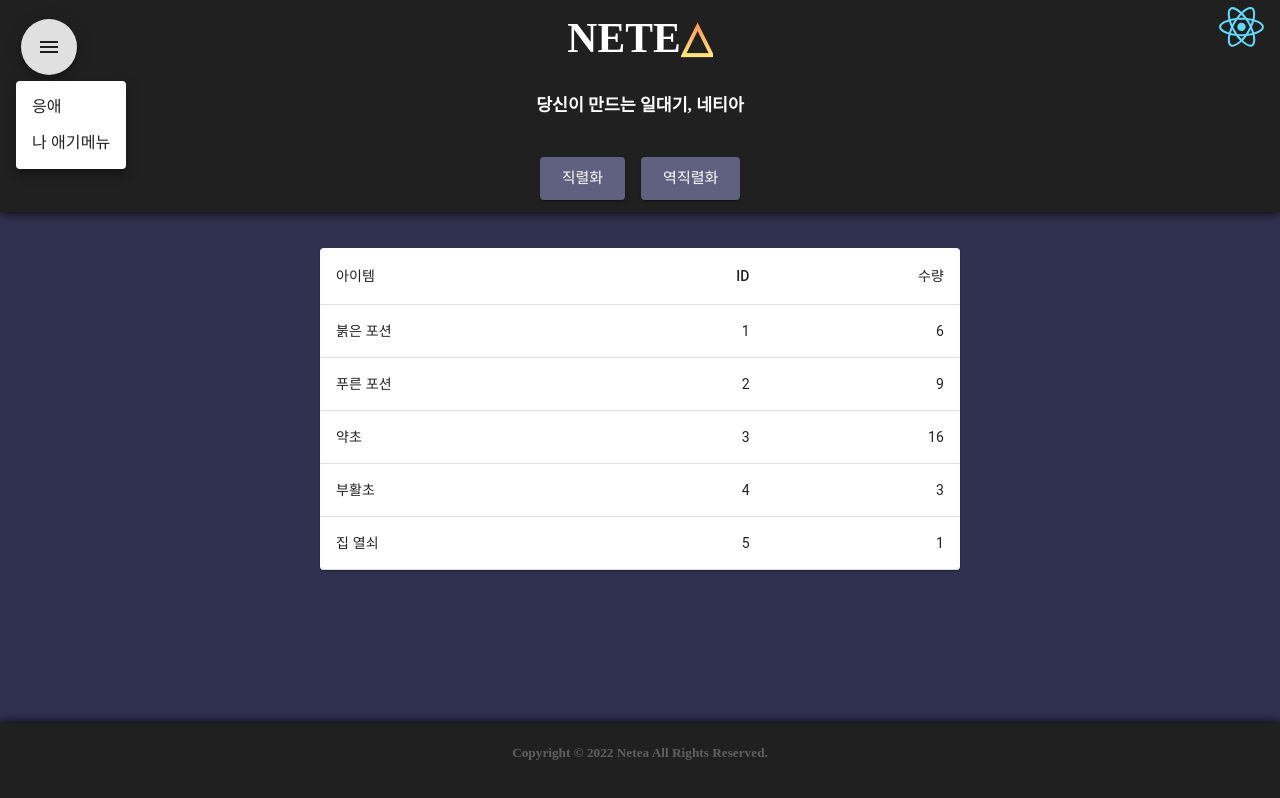
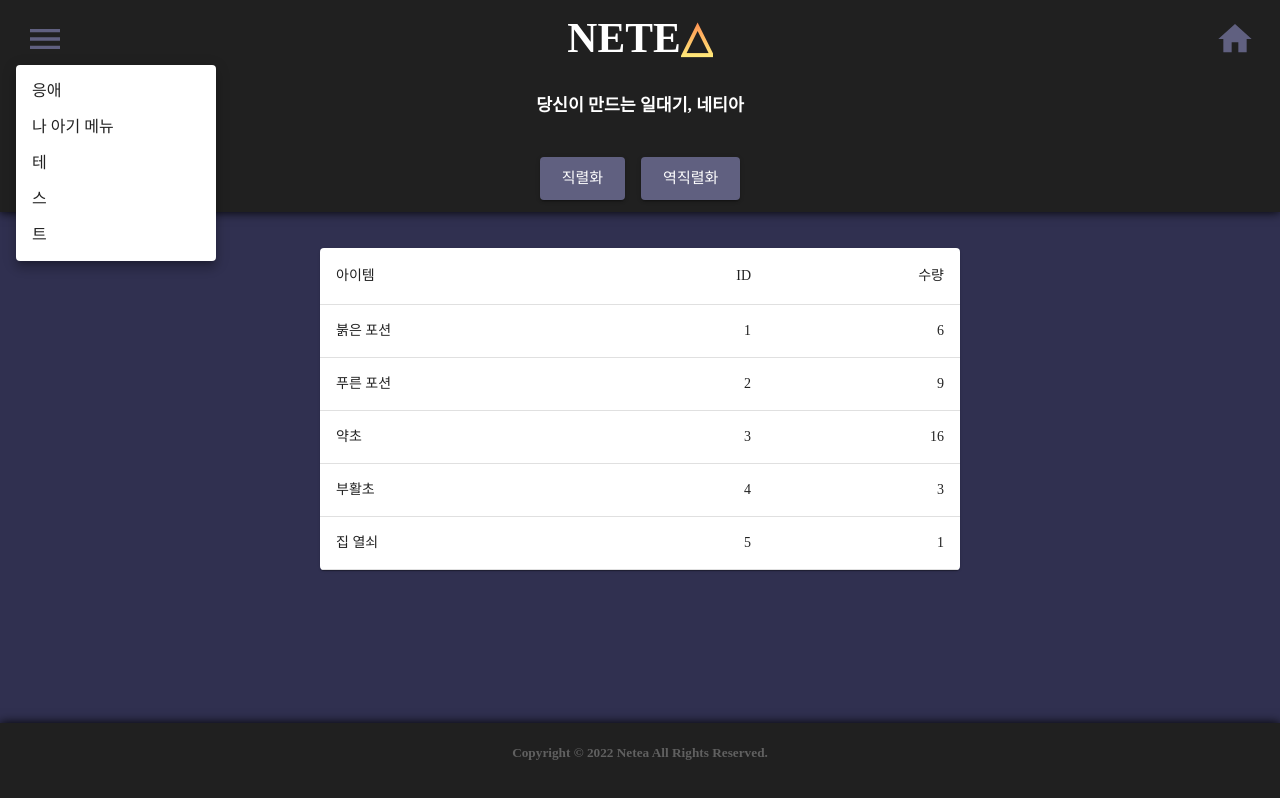
Before and after one commit to Crenchant-Develop/Chronica-Web, a React (Create React App) app: page /inventory in a window 1280 px wide. Both pictures are taken after a click on the button 48 px from the left and 46 px from the top of the page. Built offline with nearby package versions, Linux system fonts and the light colour scheme; a web font is replaced by a local one.

Commit message:
로고 홈버튼으로 수정

```diff
--- a/src/App.jsx
+++ b/src/App.jsx
@@ -14,7 +14,6 @@
 import { TestButton, Inventory } from './pages/Inventory';
 
 //Assets
-import LogoImage from "./logo.svg";
 import './App.scss'; /* ◀ "CSS to SCSS" be has been converted. For SASS! */
 
 class App extends React.Component {
@@ -22,7 +21,7 @@
     return (
       <div className="App" id="wrapper">
         <div className="container">
-          <Header logoImage={LogoImage} />
+          <Header />
           <Nav />
           <Routes>
             <Route exact path="/" element={<Main />} />
--- a/src/App.scss
+++ b/src/App.scss
@@ -78,10 +78,9 @@
   }
 
   .logo {
-    width: 6%;
     position: fixed;
     top: 0;
     right: 0;
-    text-decoration: none;
+    padding: 1vw;
   }
 }
--- a/src/components/Header.js
+++ b/src/components/Header.js
@@ -7,7 +7,7 @@
     <ThemeProvider theme={TitleTheme}>
       <header className="header">
         <div className="context">
-          <Logo className="logo" logoImage={props.logoImage} />
+          <Logo className="logo" />
           <h1>
             NETE
             <div className='delta'>
--- a/src/components/Logo.js
+++ b/src/components/Logo.js
@@ -1,10 +1,19 @@
 import React from 'react';
+import HomeIcon from '@mui/icons-material/Home';
+
+import Button from '@mui/material/Button';
+import { Theme } from "./Theme";
+import { ThemeProvider } from '@mui/material/styles';
 import { Link } from "react-router-dom";
 
 export default function Logo(props) {
     return (
-        <Link className={props.className} to="/">
-            <img src={props.logoImage} alt="logo" />
-        </Link>
+        <ThemeProvider theme={Theme}>
+            <Link className={props.className} to="/">
+                <Button>
+                    <HomeIcon color="primary" sx={{ fontSize: 40 }} />
+                </Button>
+            </Link>
+        </ThemeProvider>
     );
 }
--- a/src/components/Nav.js
+++ b/src/components/Nav.js
@@ -1,10 +1,12 @@
 import * as React from 'react';
-import Fab from '@mui/material/Fab';
 import MenuIcon from '@mui/icons-material/Menu';
 
 import Button from '@mui/material/Button';
 import Menu from '@mui/material/Menu';
 import MenuItem from '@mui/material/MenuItem';
+
+import { Theme } from "./Theme";
+import { ThemeProvider } from '@mui/material/styles';
 
 export default function Nav() {
     const [anchorEl, setAnchorEl] = React.useState(null);
@@ -21,25 +23,31 @@
 
     return (
         <nav>
+            <ThemeProvider theme={Theme}>
                 <Button
                     aria-owns={anchorEl ? "simple-menu" : undefined}
-                aria-haspopup="true"
                     onClick={handleClick}
                 >
-                <Fab aria-label="menu">
-                    <MenuIcon />
-                </Fab>
+                    <MenuIcon sx={{ fontSize: 40 }} />
                 </Button>
                 <Menu
+                    PaperProps={{
+                        style: {
+                            width: 200
+                        },
+                    }}
                     id="simple-menu"
                     anchorEl={anchorEl}
                     open={Boolean(anchorEl)}
                     onClose={handleClose}
-                MenuListProps={{ onClick: handleClose }}
                 >
-                <MenuItem onClick={handleClose}>응애</MenuItem>
-                <MenuItem onClick={handleClose}>나 애기메뉴</MenuItem>
+                    <MenuItem>응애</MenuItem>
+                    <MenuItem>나 아기 메뉴</MenuItem>
+                    <MenuItem>테</MenuItem>
+                    <MenuItem>스</MenuItem>
+                    <MenuItem>트</MenuItem>
                 </Menu>
+            </ThemeProvider>
         </nav>
     );
 }
--- a/src/pages/Inventory.js
+++ b/src/pages/Inventory.js
@@ -49,6 +49,7 @@
   return (
     <>
       <br /><br />
+      <ThemeProvider theme={Theme}>
         <TableContainer style={{ width: '50%', margin: 'auto' }} component={Paper}>
           <Table aria-label="simple table">
             <TableHead>
@@ -71,6 +72,7 @@
             </TableBody>
           </Table>
         </TableContainer>
+      </ThemeProvider>
     </>
   );
 };
```
Also changed, not shown: src/logo.svg (deleted). Lines whose indentation alone changed are shown as unchanged.
